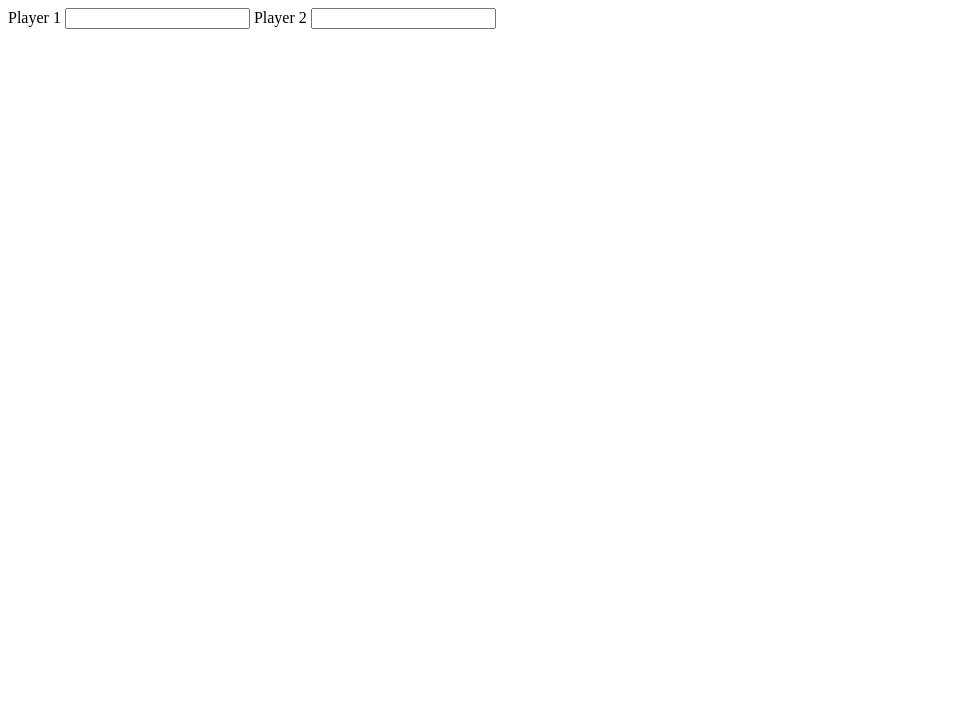
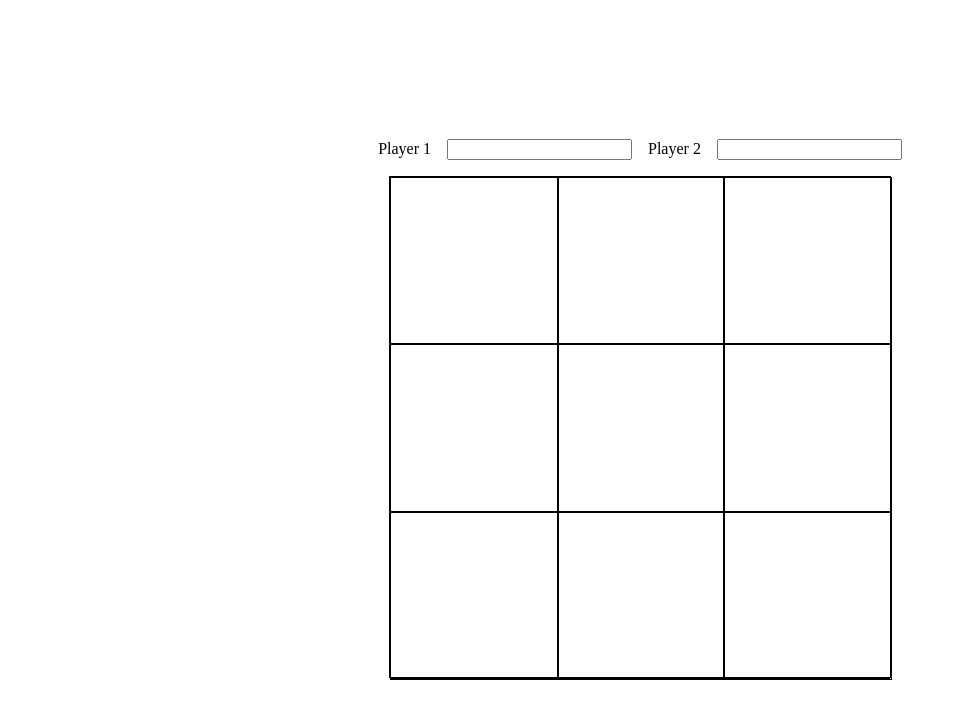
Before and after one commit to goob8079/TOP-tic-tac-toe, a plain HTML site: page tic-tac-toe.html in a window 1280 px wide. Shown: the whole page, without its empty margins (0-957 px from the left). Drawn offline with Linux system fonts and the light colour scheme.

Commit message:
html and css updated

```diff
--- a/style.css
+++ b/style.css
@@ -0,0 +1,52 @@
+body {
+    height: 100vh;
+    display: flex;
+    flex-direction: column;
+    justify-content: center;
+    align-items: center;
+    gap: 16px;
+}
+
+.players {
+    display: flex;
+    justify-content: center;
+    align-items: center;
+    gap: 16px;
+}
+
+.gameboard-container {
+    border: 1px solid black;
+    height: 500px;
+    width: 500px;
+
+
+    .top-row {
+        height: calc(100% / 3);
+        width: 100%;
+        border-bottom: 1px solid black;
+        display: grid;
+        grid-template-columns: 1fr 1fr 1fr;
+    }
+
+    .mid-row {
+        height: calc(100% / 3);
+        width: 100%;
+        border-bottom: 1px solid black;
+        display: grid;
+        grid-template-columns: 1fr 1fr 1fr;
+    }
+
+    .bottom-row {
+        height: calc(100% / 3);
+        width: 100%;
+        border-bottom: 1px solid black;
+        display: grid;
+        grid-template-columns: 1fr 1fr 1fr;
+    }
+}
+
+.cell.one, .cell.two, .cell.three {
+    border: 1px solid black;
+    height: 100%;
+    width: 100%;
+}
--- a/tic-tac-toe.html
+++ b/tic-tac-toe.html
@@ -15,19 +15,19 @@
         </div>
         <div class="gameboard-container">
             <div class="top-row">
-                <div id="cell 0-1"></div>
-                <div id="cell 0-2"></div>
-                <div id="cell 0-3"></div>
+                <div class="cell one"></div>
+                <div class="cell two"></div>
+                <div class="cell three"></div>
             </div>
             <div class="mid-row">
-                <div id="cell 1-0"></div>
-                <div id="cell 1-1"></div>
-                <div id="cell 1-2"></div>
+                <div class="cell one"></div>
+                <div class="cell two"></div>
+                <div class="cell three"></div>
             </div>
             <div class="bottom-row">
-                <div id="cell 2-0"></div>
-                <div id="cell 2-1"></div>
-                <div id="cell 2-2"></div>
+                <div class="cell one"></div>
+                <div class="cell two"></div>
+                <div class="cell three"></div>
             </div>
         </div>
 
```
